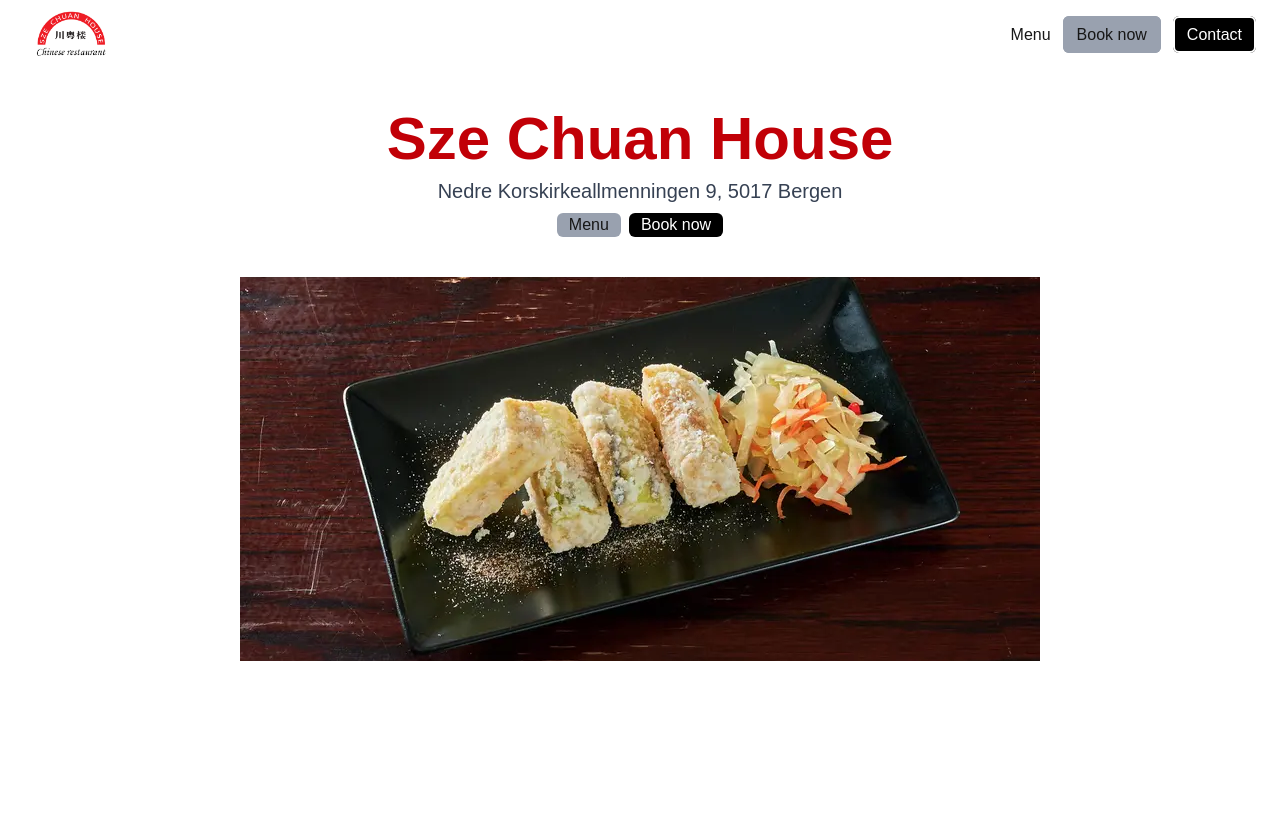
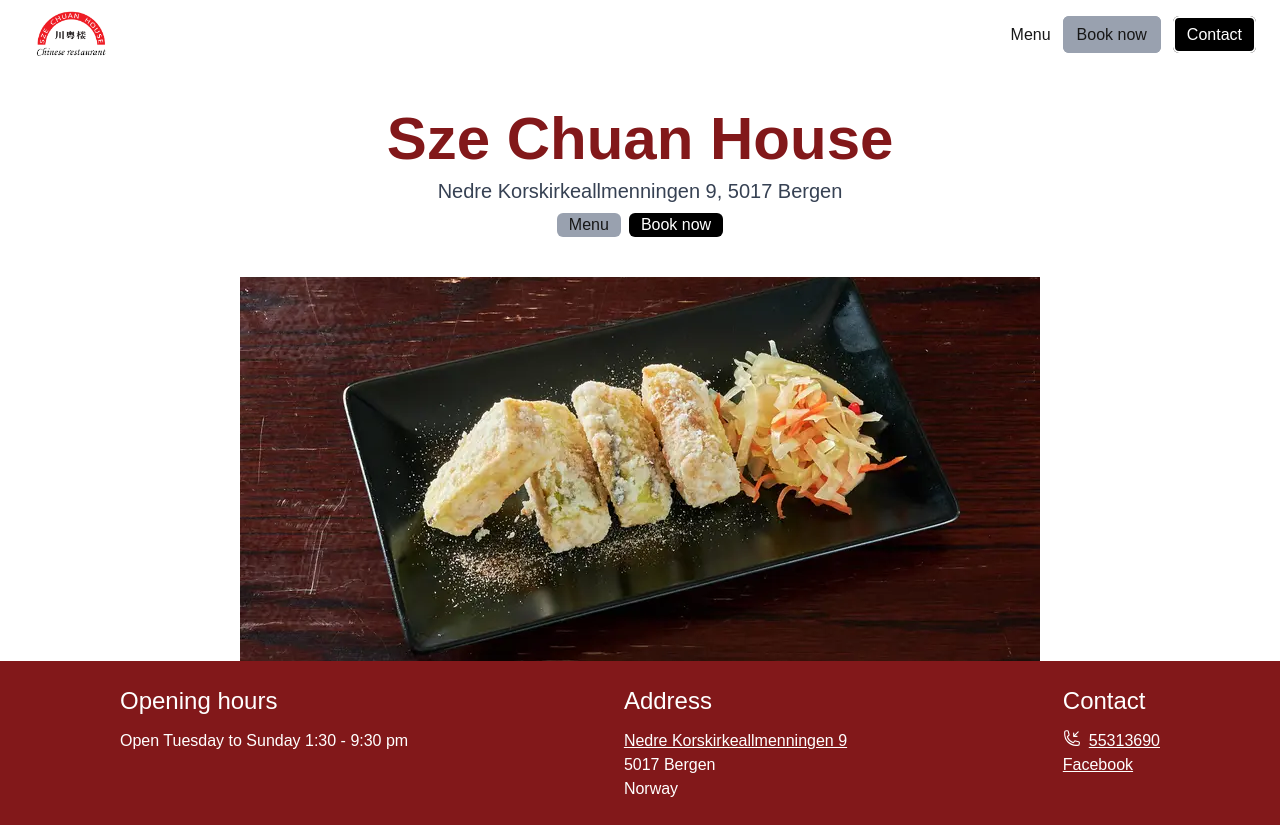
Before and after one commit to guangqingz/DAT251-project, a Next.js app in the folder frontend/: page / in a window 1280 px wide. Before the commit the page ends 800 px from the top, so only its background shows below. Built offline with nearby package versions, Linux system fonts and the light colour scheme.

Commit message:
created footer

```diff
--- a/frontend/app/layout.tsx
+++ b/frontend/app/layout.tsx
@@ -2,6 +2,7 @@ import type { Metadata } from "next";
 import "./globals.css";
 import Link from "next/link";
 import Image from "next/image";
+import {PhoneArrowDownLeftIcon} from '@heroicons/react/24/outline';
 
 export const metadata: Metadata = {
   title: "Sze Chuan House",
@@ -16,7 +17,7 @@ export default function RootLayout({
   return (
     <html lang="en">
       <body
-        className={`antialiased`}
+        className={`antialiased min-h-[100dvh] grid grid-rows-[auto_1fr_auto]`}
       >
           <nav className={"flex justify-between items-center mx-6"}>
               <Image src={"/logo.PNG"} alt={"Logo of the restaurant"} width={100} height={100}/>
@@ -26,7 +27,34 @@ export default function RootLayout({
                   <li><Link href="/contact" className={"p-2 bg-black rounded-md px-3 text-white border-2 hover:bg-white hover:border-2 hover:text-black hover:border-black"}>Contact</Link></li>
               </ul>
           </nav>
-        {children}
+          <div>
+            {children}
+          </div>
+        <footer className={"flex justify-between px-30 py-6 bg-red-900 text-white"}>
+            <div>
+                <h3 className={"text-2xl mb-3"}>Opening hours</h3>
+                <p>Open Tuesday to Sunday 1:30 - 9:30 pm</p>
+            </div>
+            <div>
+                <h3 className={"text-2xl mb-3"}>Address</h3>
+                <address className={"not-italic"}>
+                    <a href={"https://maps.app.goo.gl/RTmRGc1UnXhyFcev5"} className={"underline"}>Nedre Korskirkeallmenningen 9</a>
+                    <p>5017 Bergen</p>
+                    <p>Norway</p>
+                </address>
+            </div>
+            <div>
+                <h3 className={"text-2xl mb-3"}>Contact</h3>
+                <address className={"not-italic"}>
+                    {/*<a href={}></a>*/}
+                    <a href={"tel:+47-553-136-90"} className={"flex gap-2 underline"}>
+                        <PhoneArrowDownLeftIcon className={"h-[18px] w-[18px]"}/>
+                        <p>55313690</p>
+                    </a>
+                    <a href={"https://www.facebook.com/szechuanhousebergen/"} className={"underline"}>Facebook</a>
+                </address>
+            </div>
+        </footer>
       </body>
     </html>
   );
--- a/frontend/app/page.tsx
+++ b/frontend/app/page.tsx
@@ -6,7 +6,7 @@ export default function Home() {
     <>
         <main>
           <section className={"flex flex-col justify-center items-center w-full m-auto my-10 gap-2"}>
-            <h1 className={"text-red-700 text-6xl font-bold"}>Sze Chuan House</h1>
+            <h1 className={"text-red-900 text-6xl font-bold"}>Sze Chuan House</h1>
             <p className={"text-gray-700 text-xl"}>Nedre Korskirkeallmenningen 9, 5017 Bergen</p>
             <div className={"flex gap-2"}>
               <button className={"bg-gray-400 rounded-md px-3"}>Menu</button>
--- a/frontend/package.json
+++ b/frontend/package.json
@@ -11,7 +11,8 @@
   "dependencies": {
     "next": "16.1.6",
     "react": "19.2.3",
-    "react-dom": "19.2.3"
+    "react-dom": "19.2.3",
+    "@heroicons/react": "^2.2.0"
   },
   "devDependencies": {
     "@tailwindcss/postcss": "^4",
```
Also changed, not shown: 1 other file (tests, documents, lock files or other folders).
